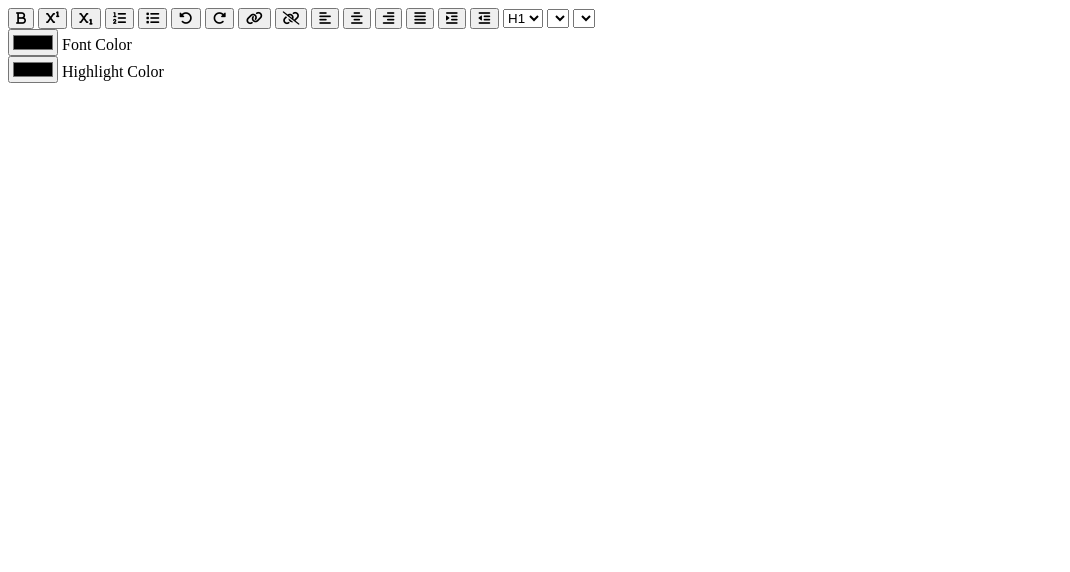
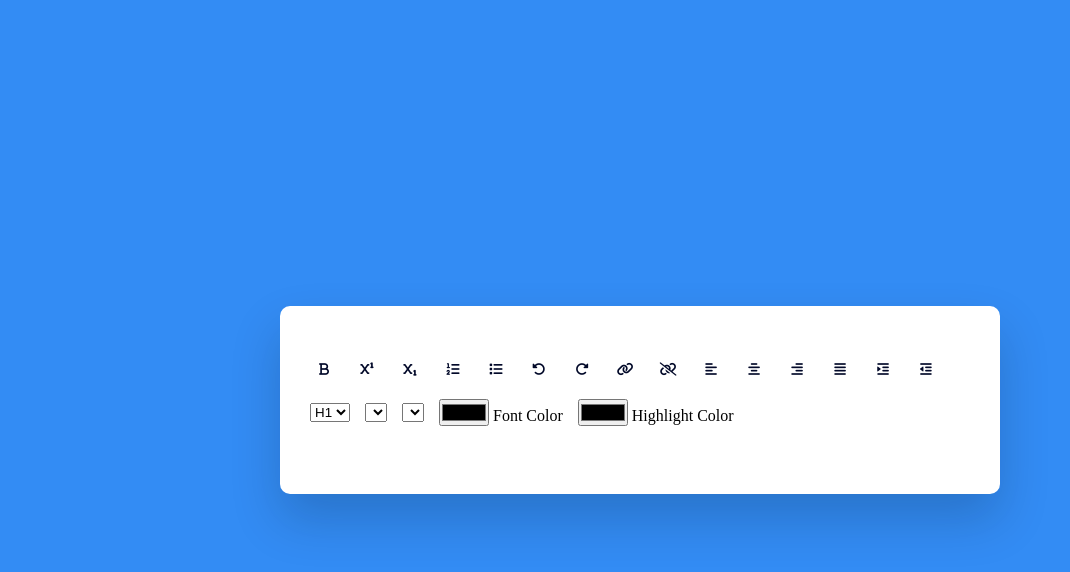
Before and after one commit to leticea/text-editor, a plain HTML site: page index.html in a window 1280 px wide. Shown: the whole page, without its empty margins (0-1070 px from the left). Drawn offline with Linux system fonts and the light colour scheme.

Commit message:
codando css

```diff
--- a/index.html
+++ b/index.html
@@ -84,6 +84,7 @@
       </div>
 
     </div>
+    <div id="text-input" contenteditable="true"></div>
   </div>
   <script src="script.js"></script>
 </body>
--- a/style.css
+++ b/style.css
@@ -0,0 +1,43 @@
+@import url('https://fonts.googleapis.com/css2?family=Poppins:wght@300;400;500;600;700&display=swap');
+
+* {
+  margin: 0;
+  padding: 0;
+  box-sizing: border-box;
+}
+
+body {
+  background-color: #338cf4;
+}
+
+.container {
+  background-color: #fff;
+  width: 90vmin;
+  padding: 50px 30px;
+  position: absolute;
+  transform: translate(-50%, -50%);
+  left: 50%;
+  top: 50%;
+  border-radius: 10px;
+  box-shadow: 0 25px 50px rgba(7, 20, 35, 0.2);
+}
+
+.options {
+  display: flex;
+  flex-wrap: wrap;
+  align-items: center;
+  gap: 15px;
+}
+
+button {
+  width: 28px;
+  height: 28px;
+  display: grid;
+  place-items: center;
+  border-radius: 3px;
+  border: none;
+  background-color: #fff;
+  outline: none;
+  color: #020929;
+  cursor: pointer;
+}
```
